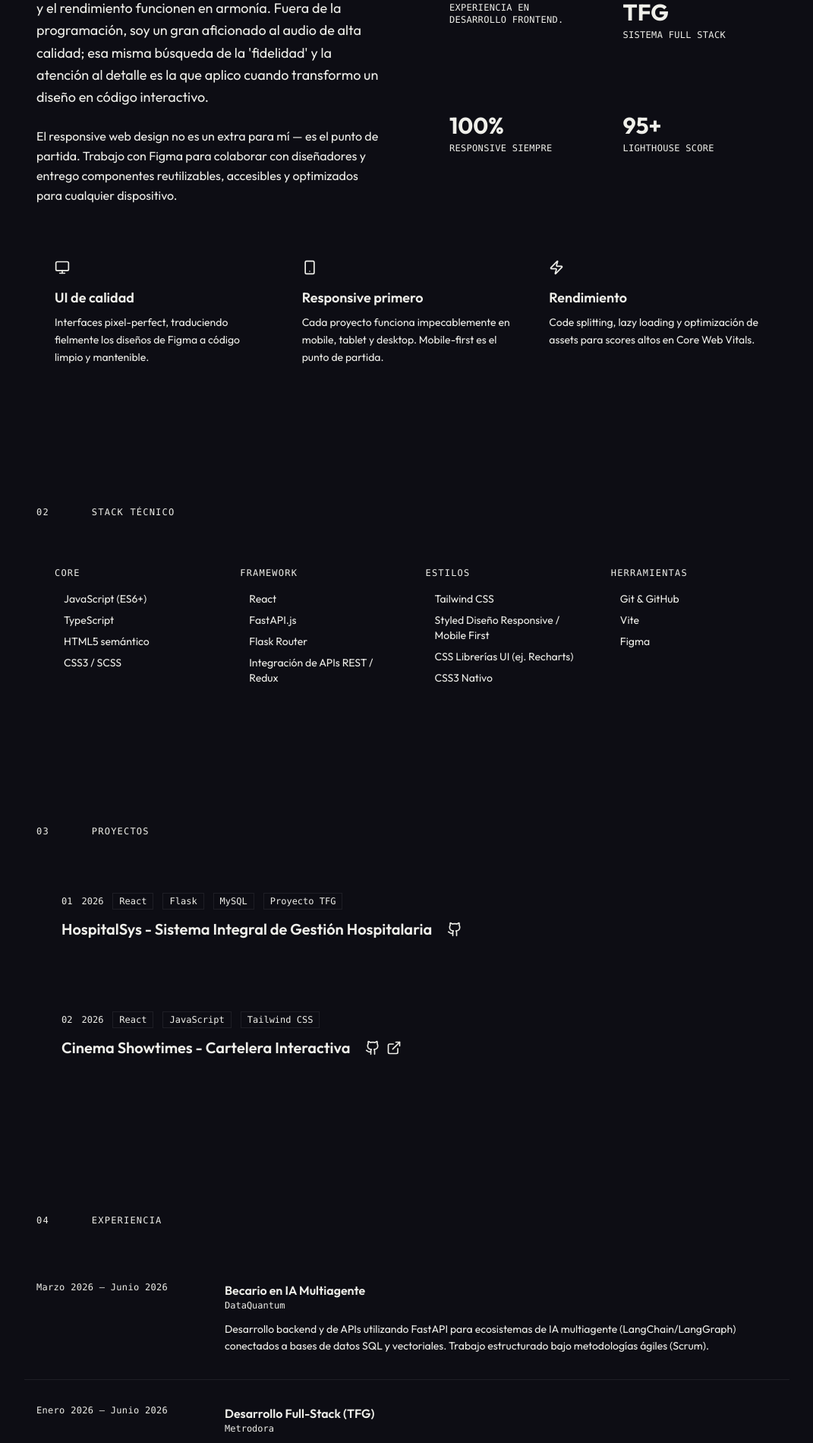
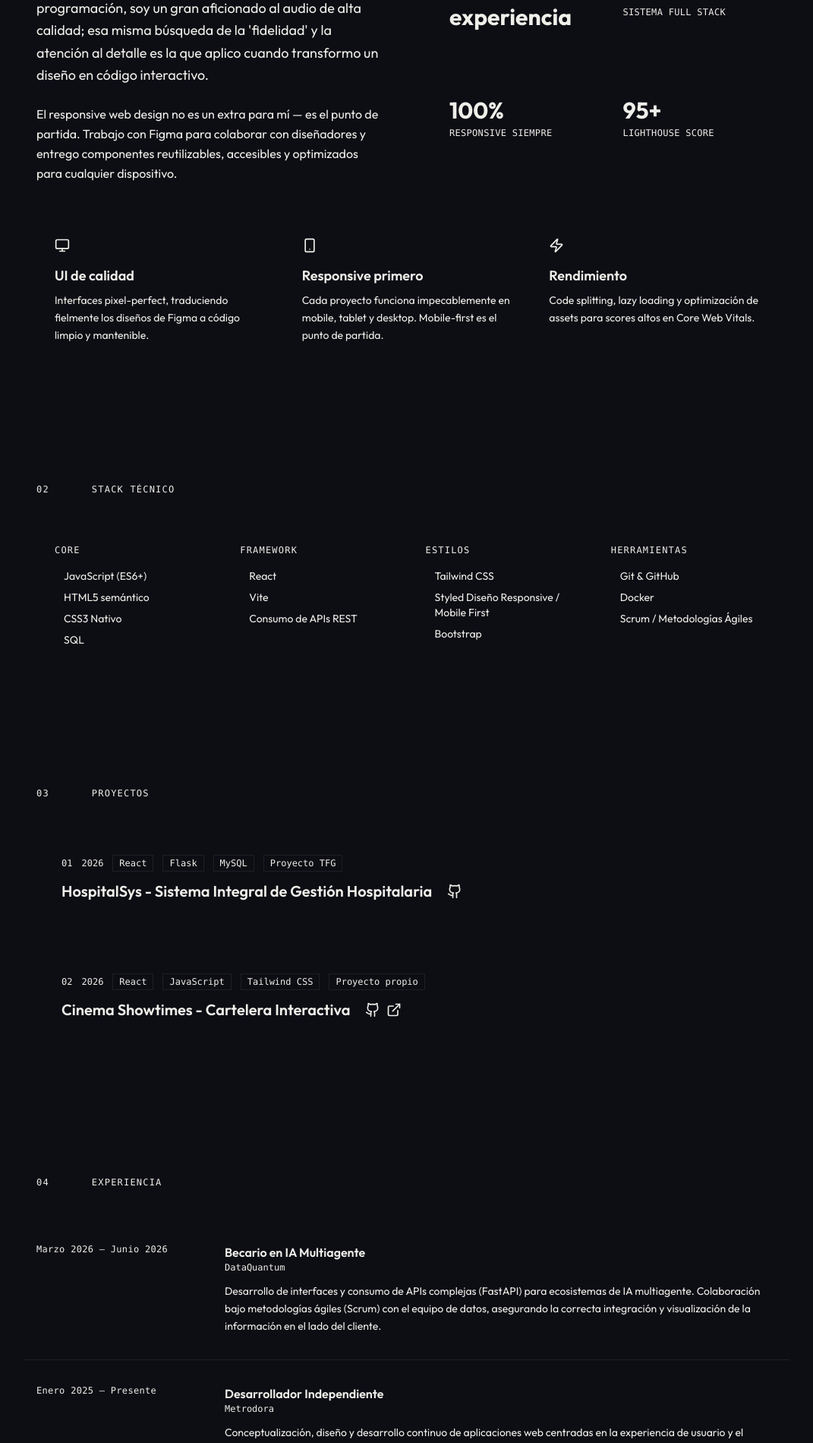
Before and after one commit to Casasluis010/portfolio-web, a React (Vite) app: page / in a window 1280 px wide. Shown: the part 887-2786 px from the top of the page at 76% size, without its empty margins (104-1175 px from the left). Built offline with nearby package versions, Linux system fonts and the light colour scheme; a web font is replaced by a local one.

Commit message:
feat: lanzamiento de portfolio frontend optimizado y README actualizado

```diff
--- a/src/app/App.tsx
+++ b/src/app/App.tsx
@@ -15,19 +15,19 @@ const PROFILE_IMG = miFoto;
 const skills = [
   {
     category: "Core",
-    items: ["JavaScript (ES6+)", "TypeScript", "HTML5 semántico", "CSS3 / SCSS"],
+    items: ["JavaScript (ES6+)", "HTML5 semántico", "CSS3 Nativo", "SQL"],
   },
   {
     category: "Framework",
-    items: ["React", "FastAPI.js", "Flask Router", "Integración de APIs REST / Redux"],
+    items: ["React", "Vite", "Consumo de APIs REST"],
   },
   {
     category: "Estilos",
-    items: ["Tailwind CSS", "Styled Diseño Responsive / Mobile First", "CSS Librerías UI (ej. Recharts)", "CSS3 Nativo"],
+    items: ["Tailwind CSS", "Styled Diseño Responsive / Mobile First", "Bootstrap"],
   },
   {
     category: "Herramientas",
-    items: ["Git & GitHub", "Vite", "Figma"],
+    items: ["Git & GitHub", "Docker", "Scrum / Metodologías Ágiles"],
   },
 ];
 
@@ -36,13 +36,13 @@ const experience = [
     period: "Marzo 2026 — Junio 2026",
     role: "Becario en IA Multiagente",
     company: "DataQuantum",
-    desc: "Desarrollo backend y de APIs utilizando FastAPI para ecosistemas de IA multiagente (LangChain/LangGraph) conectados a bases de datos SQL y vectoriales. Trabajo estructurado bajo metodologías ágiles (Scrum)."
+    desc: "Desarrollo de interfaces y consumo de APIs complejas (FastAPI) para ecosistemas de IA multiagente. Colaboración bajo metodologías ágiles (Scrum) con el equipo de datos, asegurando la correcta integración y visualización de la información en el lado del cliente."
   },
   {
-    period: "Enero 2026 — Junio 2026",
-    role: "Desarrollo Full-Stack (TFG)",
+    period: "Enero 2025 — Presente",
+    role: "Desarrollador Independiente",
     company: "Metrodora",
-    desc: "Diseño y desarrollo integral de HospitalSys. Implementación de frontend con React y backend utilizando Flask y MySQL. El sistema incluye gestión de usuarios, manejo seguro de documentos y la integración de un chatbot de asistencia."
+    desc: "Conceptualización, diseño y desarrollo continuo de aplicaciones web centradas en la experiencia de usuario y el rendimiento. Creación de interfaces dinámicas utilizando React y JavaScript, integrando APIs externas y aplicando metodologías de desarrollo estructuradas (control de versiones, despliegue continuo). Enfoque en la resolución de problemas técnicos a través de la construcción de productos digitales escalables y responsivos desde cero."
   }
 ];
 
@@ -123,7 +123,7 @@ export default function App() {
               <span className="text-primary">Casas.</span>
             </h1>
             <p className="text-muted-foreground max-w-lg leading-relaxed text-lg mb-10">
-              Soy Desarrollador Frontend especializado en React y JavaScript, recientemente titulado como Técnico Superior en DAM en Metrodora. Tras mi experiencia práctica en el sector tecnológico, me dedico a crear experiencias web dinámicas, transformando diseños en código limpio y funcional, y cuidando cada detalle visual y de interacción.
+              Desarrollador Frontend especializado en React y JavaScript. Construyo aplicaciones web dinámicas, eficientes y responsivas. Aporto experiencia práctica en el sector tecnológico transformando requisitos y diseños en código limpio, escalable y centrado en la experiencia del usuario.
             </p>
             <div className="flex items-center gap-4 flex-wrap">
               <a
@@ -172,7 +172,7 @@ export default function App() {
           </div>
           <div className="grid grid-cols-2 gap-px bg-border">
             {[
-              { value: "1 Año", label: "Experiencia en Desarrollo Frontend." },
+              { value: "Mas de 1 año de experiencia", label: "" },
               { value: "Proyecto TFG", label: "Sistema Full Stack" },
               { value: "100%", label: "Responsive siempre" },
               { value: "95+", label: "Lighthouse score" },
@@ -316,6 +316,11 @@ export default function App() {
                     <span className="font-mono text-xs text-muted-foreground border border-border px-2 py-0.5">React</span>
                     <span className="font-mono text-xs text-muted-foreground border border-border px-2 py-0.5">JavaScript</span>
                     <span className="font-mono text-xs text-muted-foreground border border-border px-2 py-0.5">Tailwind CSS</span>
+
+                    <span className="font-mono text-xs text-primary/70 border border-primary/30 px-2 py-0.5">
+                      Proyecto propio
+                    </span>
+
                   </div>
 
                   {/* Título y Enlaces (GitHub + Demo) */}
@@ -411,7 +416,7 @@ export default function App() {
               <span className="text-primary">Desarrollador Frontend?</span>
             </h2>
             <p className="text-muted-foreground leading-relaxed mb-8">
-              Enfocado en dar el salto a entornos corporativos y proyectos tecnológicos de alto impacto. Busco integrarme a equipos multidisciplinares donde pueda aportar mi base técnica sólida, trabajar bajo metodologías ágiles y seguir creciendo profesionalmente. ¿Hablamos?
+              Enfocado en aportar valor a entornos corporativos y proyectos tecnológicos de alto impacto. Busco integrarme a equipos multidisciplinares donde pueda aplicar mi base técnica sólida (React, JavaScript, SQL), trabajar bajo metodologías ágiles (Scrum) y contribuir a soluciones escalables. ¿Hablamos?
             </p>
             <a
               href="https://mail.google.com/mail/?view=cm&fs=1&to=luiscasas10102@gmail.com"
@@ -419,7 +424,7 @@ export default function App() {
               rel="noopener noreferrer"
               className="inline-flex items-center gap-2 bg-primary text-primary-foreground px-8 py-4 font-semibold text-lg hover:bg-primary/90 transition-colors"
             >
-              Escribime <ArrowUpRight size={18} />
+              Contactar <ArrowUpRight size={18} />
             </a>
           </div>
           <div className="space-y-4">
```
Also changed, not shown: 1 other file (tests, documents, lock files or other folders).
